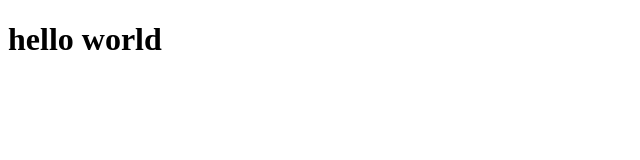
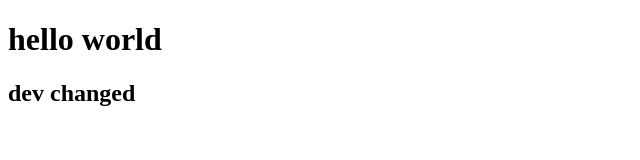
Before and after one commit to maviselife/test, a plain HTML site: page index.html in a window 1280 px wide. Shown: the whole page, without its empty margins (0-640 px from the left). Drawn offline with Linux system fonts and the light colour scheme.

Commit message:
add h2 to index

```diff
--- a/index.html
+++ b/index.html
@@ -10,5 +10,7 @@
 
     <h1>hello world</h1>
 
+    <h2> dev changed</h2>
+
 </body>
 </html>
```
